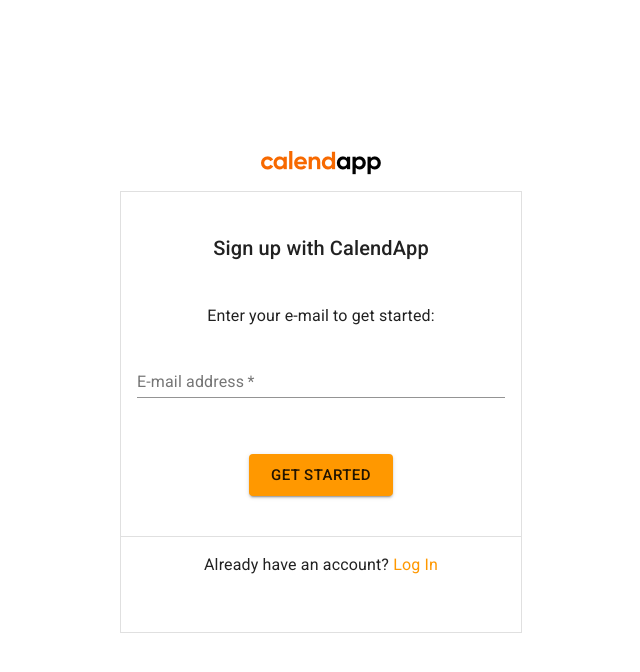
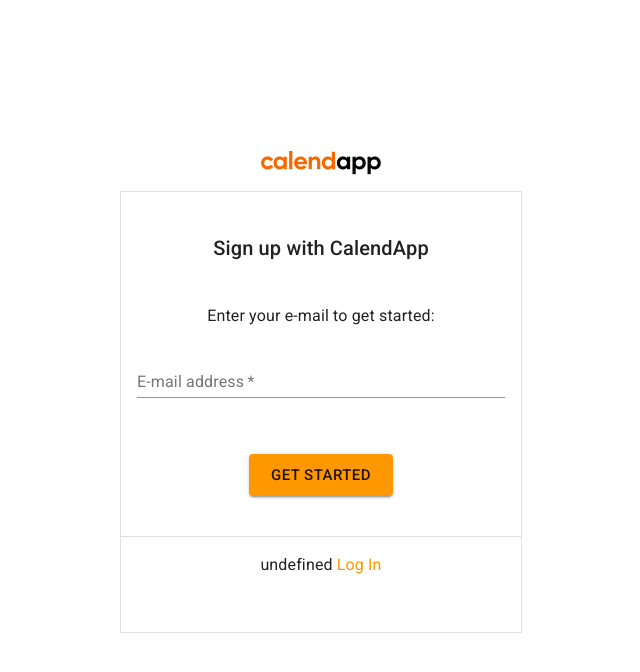
Before and after one commit to hatchways/team-phoenix, a React (Create React App) app in the folder client/: page / in a window 1280 px wide. Shown: the top 672 px of the page, without its empty margins (319-959 px from the left). Built offline with nearby package versions, Linux system fonts and the light colour scheme.

Commit message:
added route to links

```diff
--- a/client/src/component/AuthWidget.js
+++ b/client/src/component/AuthWidget.js
@@ -71,7 +71,7 @@ const AuthHeader = (props) => {
         <Box borderTop={1} borderColor="grey.300" height="100%">
           <Box mt={2}>
             <Typography align="center" variant="body1">
-              Already have an account?{" "}
+              {props.footerText + " "}
               <Link component={RouterLink} color="primary" to={props.route}>
                 {props.linkText}
               </Link>
```
